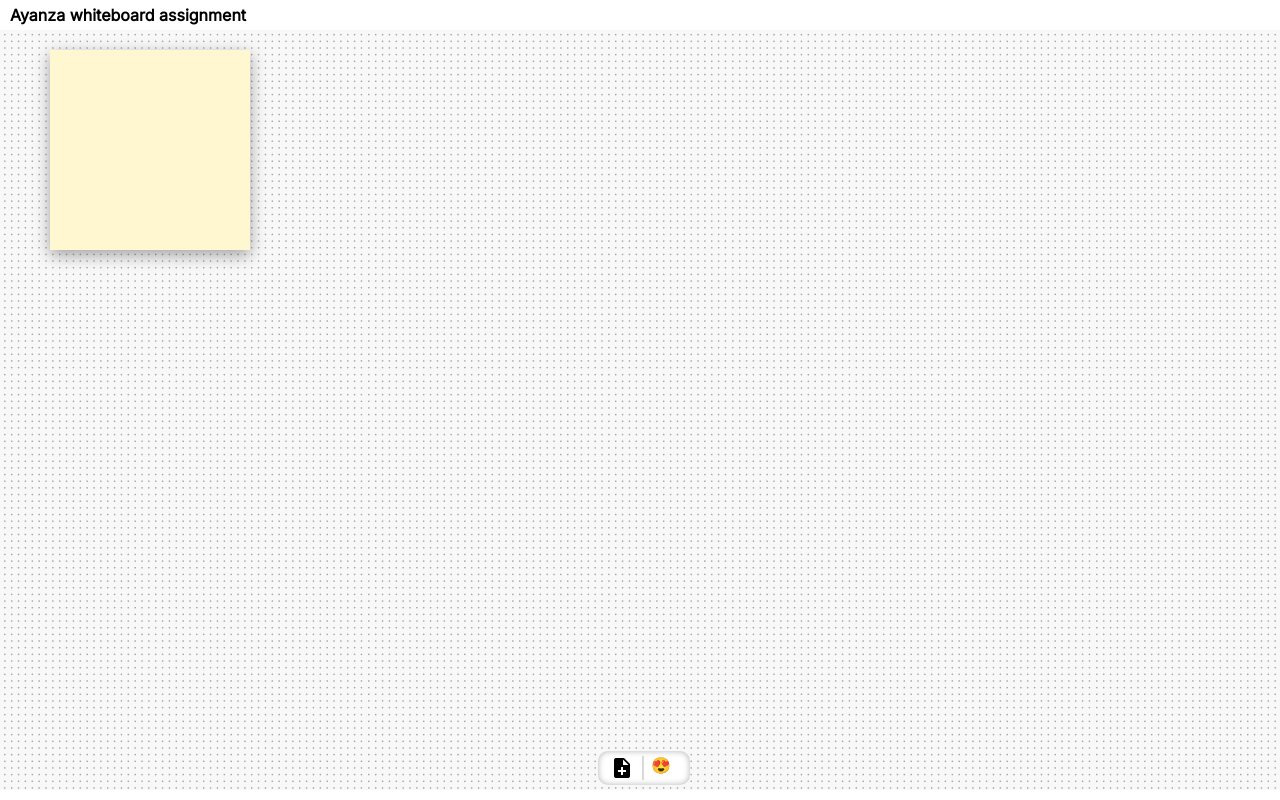
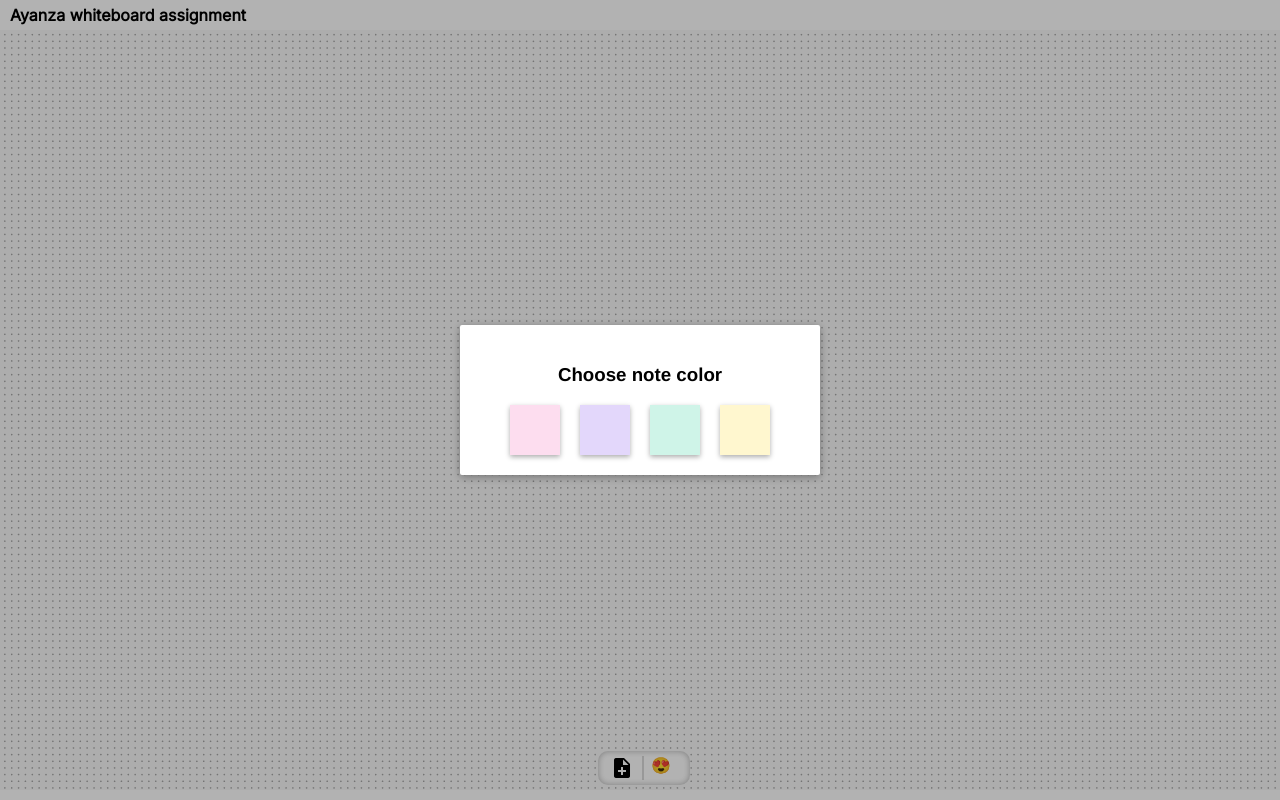
Before and after one commit to JSimko4/ayanza-zadanie, a Vue app: page / in a window 1280 px wide. Both pictures are taken after a click on the element "note_add". Built offline with nearby package versions, Linux system fonts and the light colour scheme.

Commit message:
added floating dialogs to pick emoji / note color

```diff
--- /dev/null
+++ b/src/components/FloatingDialog.vue
@@ -0,0 +1,80 @@
+<script lang="ts">
+import { defineComponent } from "vue";
+
+export default defineComponent({
+  props: {
+    showDialog: Boolean,
+  },
+  methods: {},
+});
+</script>
+
+<template>
+  <Transition>
+    <section v-if="showDialog" class="modal-mask">
+      <div class="modal-wrapper">
+        <div class="modal-container">
+          <div class="modal-header">
+            <slot name="header"></slot>
+          </div>
+
+          <div class="modal-body">
+            <slot name="body"></slot>
+          </div>
+        </div>
+      </div>
+    </section>
+  </Transition>
+</template>
+
+<style scoped>
+.modal-mask {
+  position: fixed;
+  z-index: 9999;
+  top: 0;
+  left: 0;
+  width: 100%;
+  height: 100%;
+  background-color: rgba(0, 0, 0, 0.3);
+  display: table;
+}
+
+.modal-wrapper {
+  display: table-cell;
+  vertical-align: middle;
+}
+
+.modal-container {
+  width: 300px;
+  margin: 0px auto;
+  padding: 20px 30px;
+  background-color: #fff;
+  border-radius: 2px;
+  box-shadow: 0 2px 8px rgba(0, 0, 0, 0.33);
+  font-family: Helvetica, Arial, sans-serif;
+}
+
+.modal-header {
+  text-align: center;
+}
+
+.modal-body {
+  display: flex;
+  justify-content: space-evenly;
+  align-items: center;
+  flex-wrap: wrap;
+}
+
+.v-enter-active {
+  transition: all 0.1s ease;
+}
+
+.v-leave-active {
+  transition: all 0.1s cubic-bezier(1, 0.5, 0.8, 1);
+}
+
+.v-enter-from,
+.v-leave-to {
+  opacity: 0;
+}
+</style>
--- a/src/components/WhiteBoard.vue
+++ b/src/components/WhiteBoard.vue
@@ -7,6 +7,7 @@ import type Connection from "@/contracts/Connection";
 import StickyEmoji from "./StickyEmoji.vue";
 import ObjectConnection from "./ObjectConnection/ObjectConnection.vue";
 import type Cursor from "@/contracts/Cursor";
+import FloatingDialog from "./FloatingDialog.vue";
 
 export default defineComponent({
   props: {
@@ -24,6 +25,7 @@ export default defineComponent({
       currentResized: undefined as Note | Emoji | undefined,
       currentConnected: undefined as Note | undefined,
 
+      temporaryEndOfLine: {} as Note | Cursor,
       cursor: {
         id: -1,
         currentX: 0,
@@ -31,18 +33,32 @@ export default defineComponent({
         currentWidth: 3,
         currentHeight: 3,
       } as Cursor,
-      temporaryEndOfLine: {} as Note | Cursor,
 
-      emojiCodes: ["😍", "👍", "👎", "😭", "😕", "😐", "😉"],
+      emojiCodes: [
+        "😍",
+        "😄",
+        "👍",
+        "🙋",
+        "🐢",
+        "🐳",
+        "🐼",
+        "🐶",
+        "🐱",
+        "🙈",
+        "🙉",
+        "🙊",
+      ],
       colorCodes: ["#fdddef", "#e3d7fb", "#cff4e8", "#fff7cf"],
+
+      showPickNotesDialog: false,
+      showPickEmojisDialog: false,
     };
   },
   methods: {
-    addStickyNote() {
+    addStickyNote(color: string) {
       this.stickyNotes.push({
         id: this.currentId++,
-        color:
-          this.colorCodes[Math.floor(Math.random() * this.colorCodes.length)],
+        color: color,
         cursorInitialX: 0,
         cursorInitialY: 0,
         currentX: 50,
@@ -53,11 +69,10 @@ export default defineComponent({
         activeConnector: false,
       });
     },
-    addEmoji() {
+    addEmoji(emoji: string) {
       this.emojis.push({
         id: this.currentId++,
-        emoji:
-          this.emojiCodes[Math.floor(Math.random() * this.colorCodes.length)],
+        emoji: emoji,
         cursorInitialX: 0,
         cursorInitialY: 0,
         currentX: 50,
@@ -368,8 +383,12 @@ export default defineComponent({
         this.currentResized = undefined;
       }
     },
+    closeDialogs() {
+      this.showPickNotesDialog = false;
+      this.showPickEmojisDialog = false;
+    },
   },
-  components: { StickyNote, StickyEmoji, ObjectConnection },
+  components: { StickyNote, StickyEmoji, ObjectConnection, FloatingDialog },
 });
 </script>
 
@@ -433,17 +452,48 @@ export default defineComponent({
     </svg>
   </section>
 
+  <FloatingDialog :showDialog="showPickNotesDialog" @click="closeDialogs">
+    <template v-slot:header>
+      <h3>Choose note color</h3>
+    </template>
+    <template v-slot:body>
+      <div
+        class="dialog-element dialog-note"
+        v-for="color in colorCodes"
+        :key="color"
+        @click="addStickyNote(color)"
+        :style="{ background: color }"
+      ></div>
+    </template>
+  </FloatingDialog>
+
+  <FloatingDialog :showDialog="showPickEmojisDialog" @click="closeDialogs">
+    <template v-slot:header>
+      <h3>Choose new emoji</h3>
+    </template>
+    <template v-slot:body>
+      <div
+        class="dialog-element dialog-emoji"
+        v-for="emoji in emojiCodes"
+        :key="emoji"
+        @click="addEmoji(emoji)"
+      >
+        <span>{{ emoji }}</span>
+      </div>
+    </template>
+  </FloatingDialog>
+
   <footer class="buttons-container">
     <span
       class="material-icons button-right-divider button"
-      @click="addStickyNote"
+      @click="showPickNotesDialog = true"
     >
       note_add
     </span>
     <span
       class="button"
       style="width: 41px; height: 24px; box-sizing: border-box"
-      @click="addEmoji"
+      @click="showPickEmojisDialog = true"
     >
       {{ emojiCodes[0] }}
     </span>
@@ -455,6 +505,29 @@ export default defineComponent({
 </template>
 
 <style>
+.dialog-note {
+  width: 50px;
+  height: 50px;
+  box-shadow: 0 2px 5px rgba(0, 0, 0, 0.33);
+}
+
+.dialog-emoji {
+  display: flex;
+  align-items: center;
+  justify-content: center;
+  font-size: 25px;
+  padding: 5px;
+}
+
+.dialog-element {
+  cursor: pointer;
+  transition: all 0.25s ease;
+}
+
+.dialog-element:hover {
+  transform: scale(1.3);
+}
+
 .board-header {
   display: flex;
   align-items: center;
```
